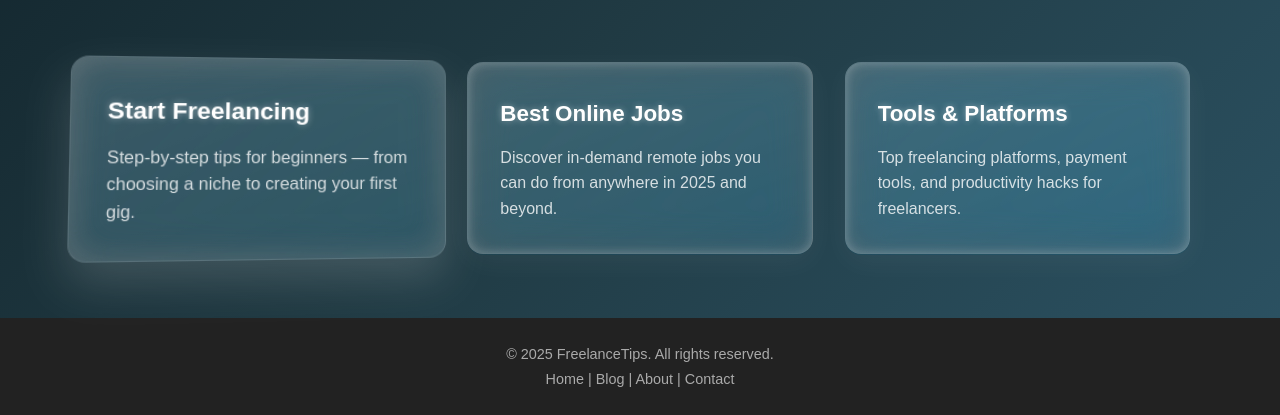
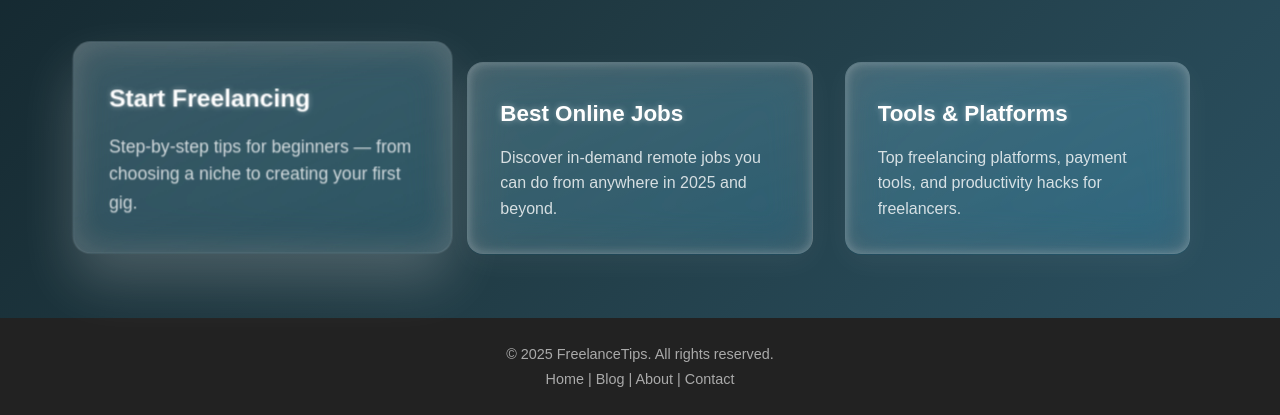
Before and after one commit to ZIMTERP/Freelancerstips, a plain HTML site: page index.html in a window 1280 px wide. In both pictures the pointer is over the element 262 px from the left and 561 px from the top of the page. Shown: the part 403-818 px from the top of the page. Drawn offline with Linux system fonts and the light colour scheme.

Commit message:
Update style.css

```diff
--- a/css/style.css
+++ b/css/style.css
@@ -198,10 +198,11 @@ a {
 }
 
 .feature:hover {
-  transform: rotateY(10deg) rotateX(4deg) scale(1.05);
-  box-shadow: 0 20px 40px rgba(255, 255, 255, 0.15),
+  transform: scale(1.1) translateY(-10px);
+  box-shadow: 0 25px 50px rgba(255, 255, 255, 0.2),
               inset 0 0 30px rgba(255, 255, 255, 0.15);
 }
+
 
 .feature h3 {
   color: #fff;
```
